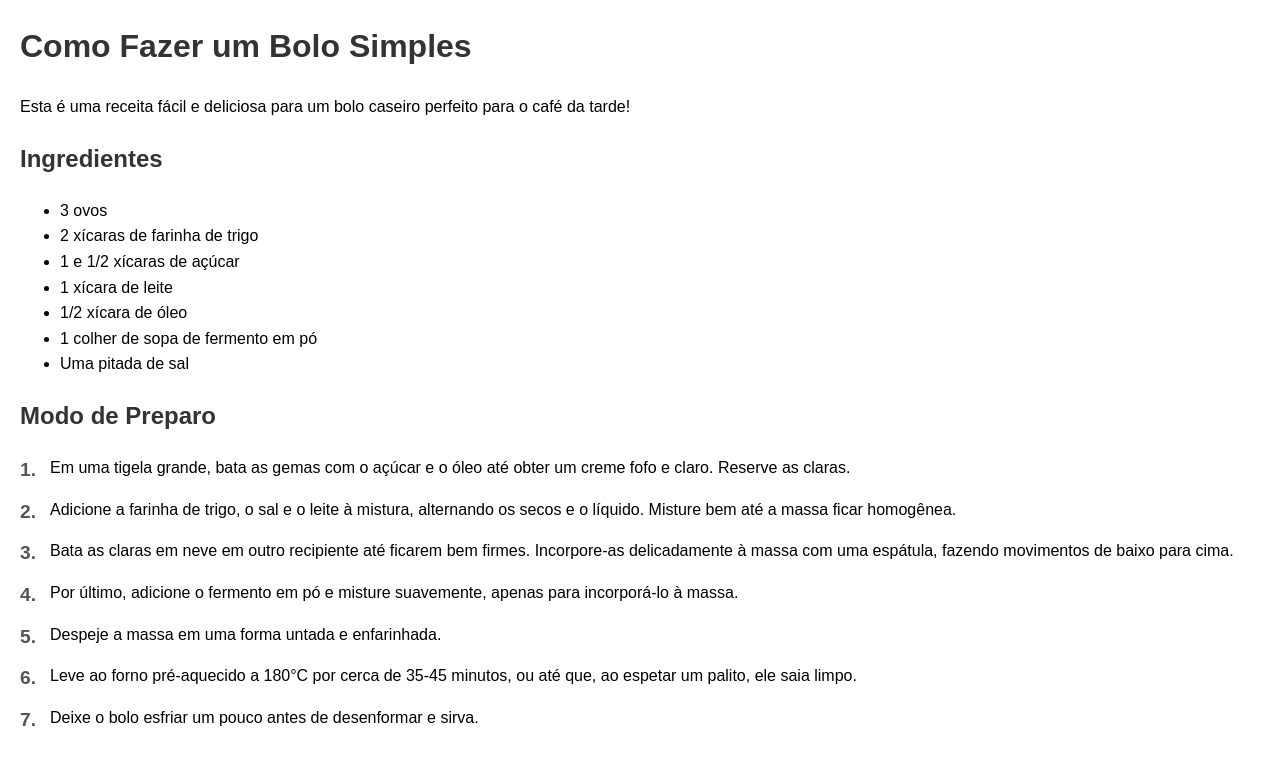
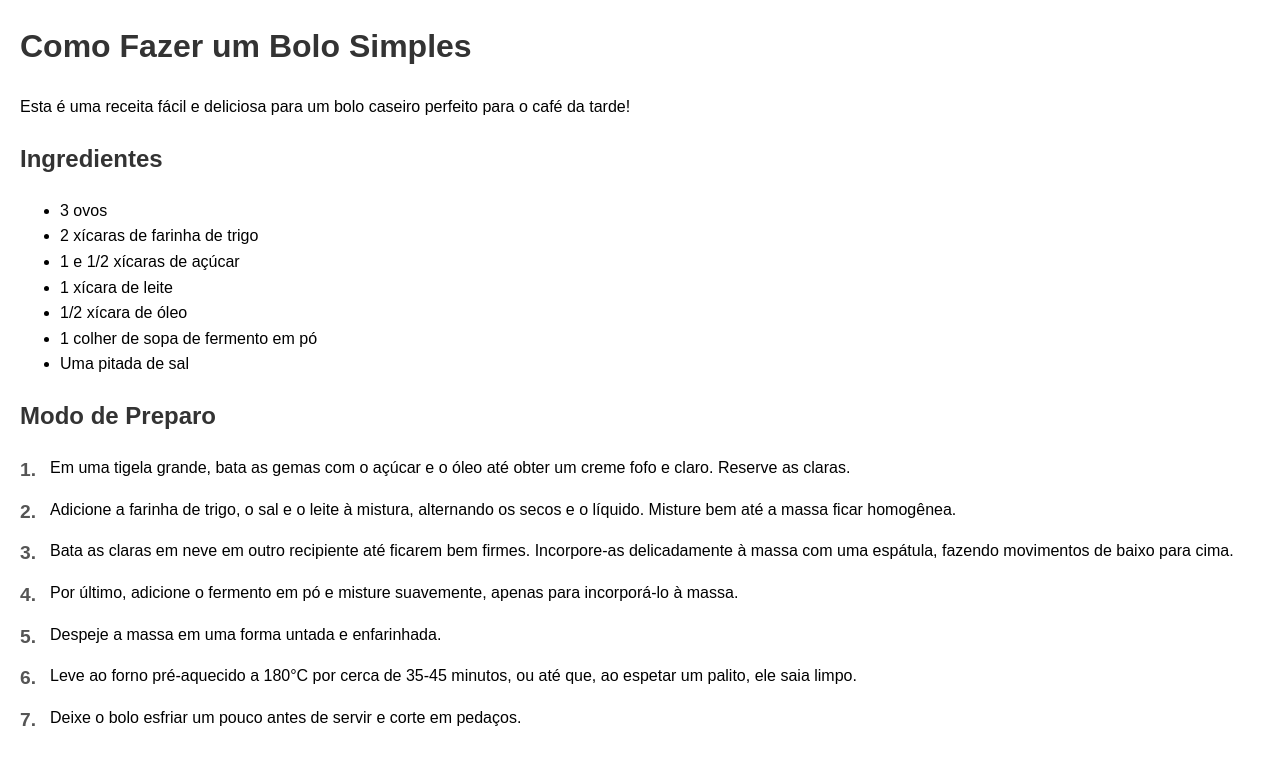
Before and after one commit to thirlqq/PSE20252, a plain HTML site: page index.html in a window 1280 px wide. Drawn offline with Linux system fonts and the light colour scheme.

Commit message:
corte em pedaços.

```diff
--- a/index.html
+++ b/index.html
@@ -72,7 +72,7 @@
             <p>Leve ao forno pré-aquecido a 180°C por cerca de 35-45 minutos, ou até que, ao espetar um palito, ele saia limpo.</p>
         </li>
         <li>
-            <p>Deixe o bolo esfriar um pouco antes de desenformar e sirva.</p>
+            <p>Deixe o bolo esfriar um pouco antes de servir e corte em pedaços.</p>
 
         </li>
     </ol>
```
